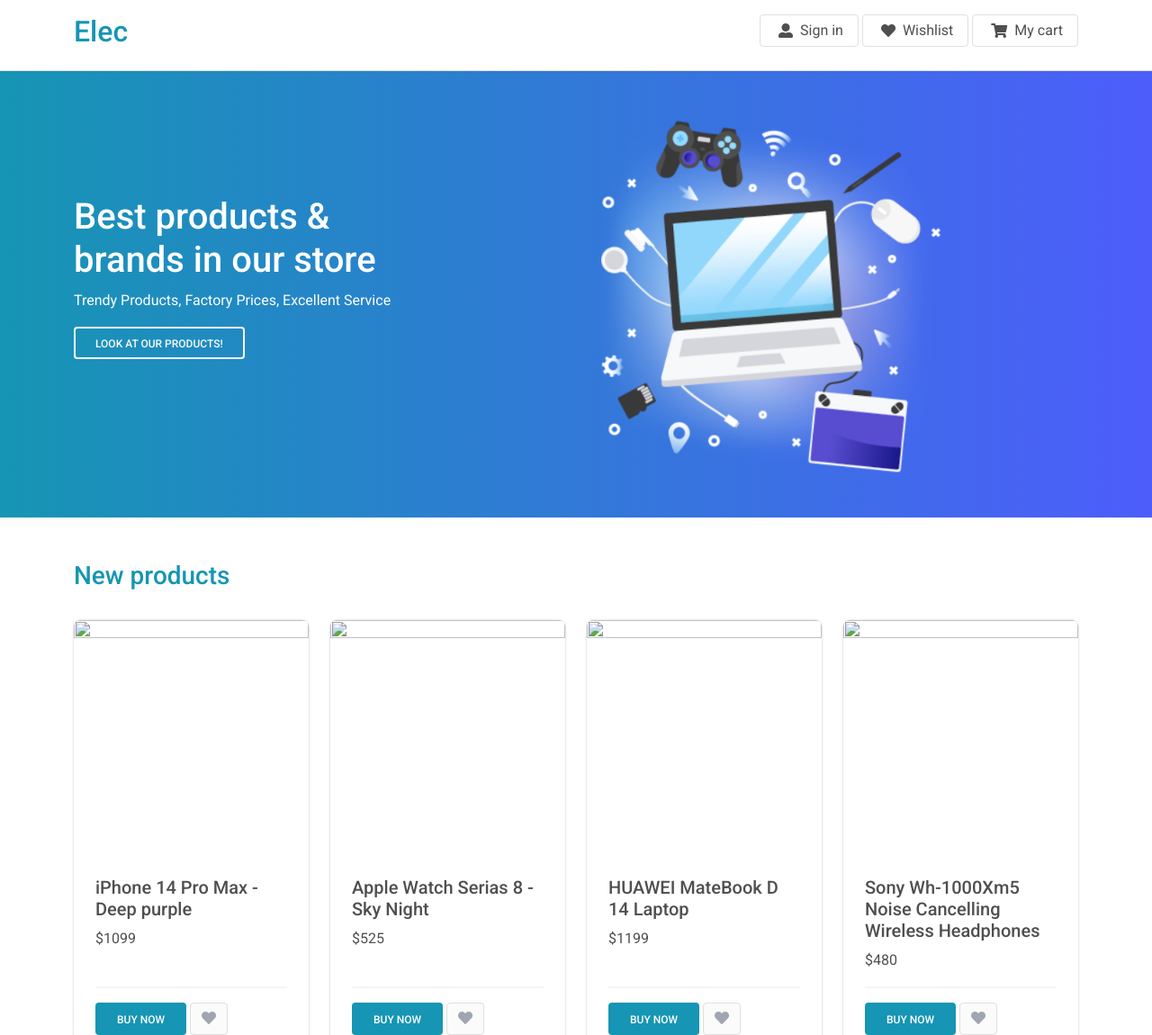
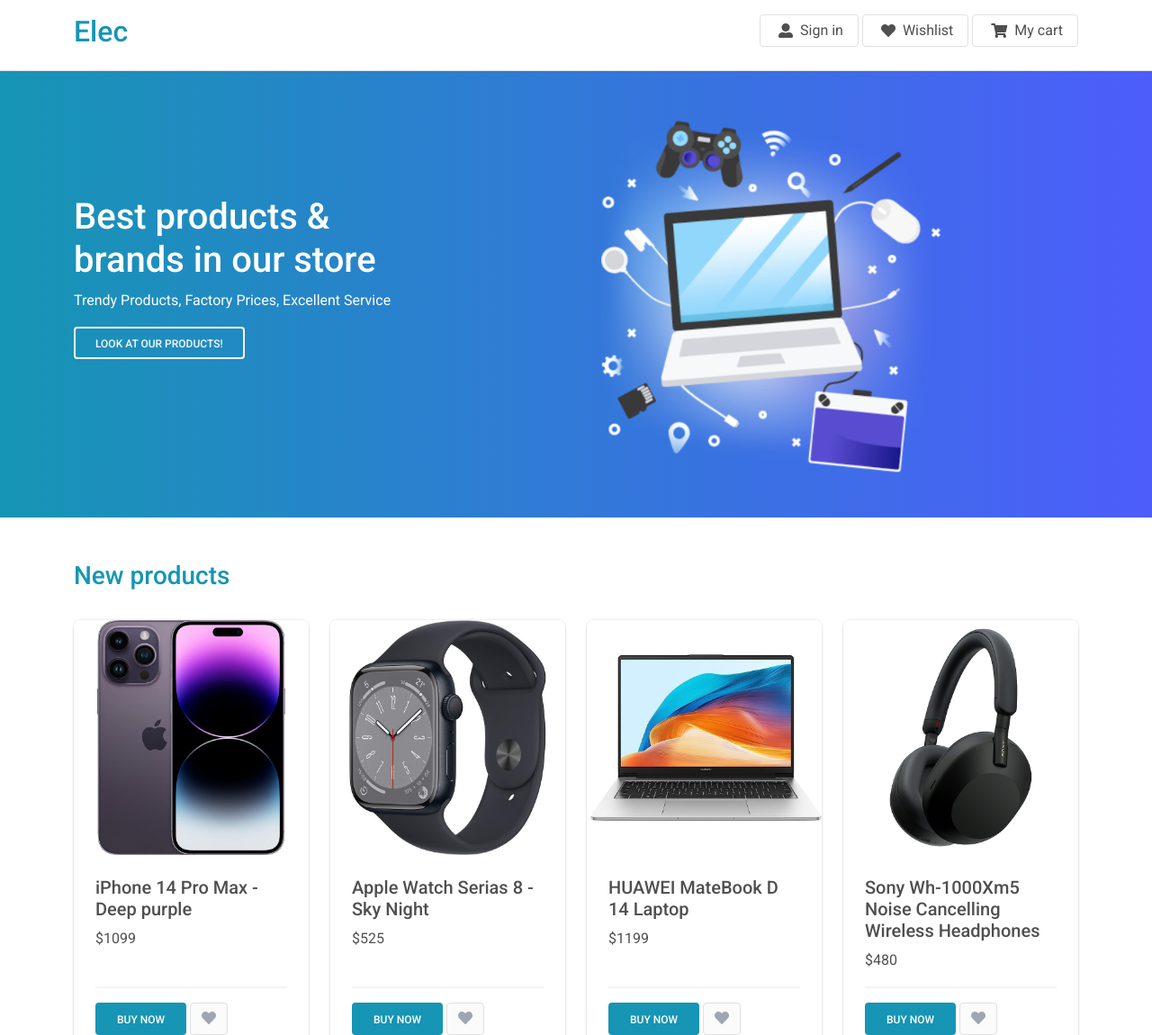
Before and after one commit to Faisal-Althuwaini/Ecommerce-payment-brmijha, a website: page docs/index.html in a window 1280 px wide. Shown: the top 1150 px of the page at 90% size. Drawn offline with Linux system fonts and the light colour scheme; the site is published under a folder, as on GitHub Pages, so addresses that start at the root find nothing.

Commit message:
editing on images sources

```diff
--- a/docs/index.html
+++ b/docs/index.html
@@ -94,7 +94,7 @@
     <div class="row">
       <div class="col-lg-3 col-md-6 col-sm-6 d-flex">
         <div class="card w-100 my-2 shadow-2-strong">
-          <img src="/assets/iphone14.jpg" class="card-img-top" style="aspect-ratio: 1 / 1" />
+          <img src="assets/iphone14.jpg" class="card-img-top" style="aspect-ratio: 1 / 1" />
           <div class="card-body d-flex flex-column">
             <h5 class="card-title">iPhone 14 Pro Max - Deep purple</h5>
             <p class="card-text">$1099</p>
@@ -116,7 +116,7 @@
 
       <div class="col-lg-3 col-md-6 col-sm-6 d-flex">
         <div class="card w-100 my-2 shadow-2-strong">
-          <img src="/assets/applewatch.jpg" class="card-img-top" style="aspect-ratio: 1 / 1" />
+          <img src="assets/applewatch.jpg" class="card-img-top" style="aspect-ratio: 1 / 1" />
           <div class="card-body d-flex flex-column">
             <h5 class="card-title">Apple Watch Serias 8 - Sky Night</h5>
             <p class="card-text">$525</p>
@@ -137,7 +137,7 @@
 
       <div class="col-lg-3 col-md-6 col-sm-6 d-flex">
         <div class="card w-100 my-2 shadow-2-strong">
-          <img src="/assets/laptop.jpg" class="card-img-top" style="aspect-ratio: 1 / 1" />
+          <img src="assets/laptop.jpg" class="card-img-top" style="aspect-ratio: 1 / 1" />
           <div class="card-body d-flex flex-column">
             <h5 class="card-title">HUAWEI MateBook D 14 Laptop</h5>
             <p class="card-text">$1199</p>
@@ -158,7 +158,7 @@
 
       <div class="col-lg-3 col-md-6 col-sm-6 d-flex " >
         <div class="card w-100 my-2 shadow-2-strong">
-          <img src="/assets/headset.jpg" class="card-img-top" style="aspect-ratio: 1 / 1" />
+          <img src="assets/headset.jpg" class="card-img-top" style="aspect-ratio: 1 / 1" />
           <div class="card-body d-flex flex-column">
             <h5 class="card-title">Sony Wh-1000Xm5 Noise Cancelling Wireless Headphones</h5>
             <p class="card-text">$480</p>
```
